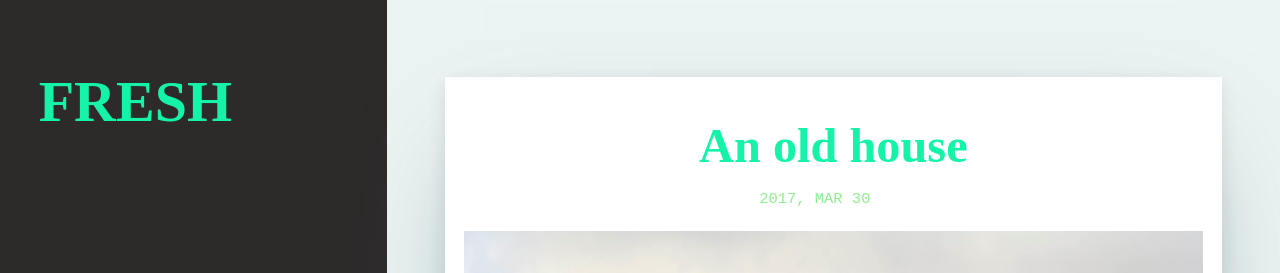
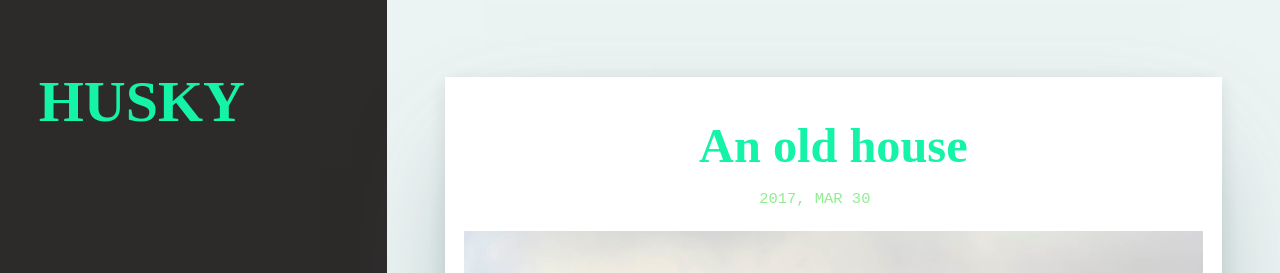
Before and after one commit to zywok/zywok.github.io, a Jekyll site: the page built from index.html, in a window 1280 px wide. Shown: the top 273 px of the page. Built offline with Jekyll 4.4.1, drawn with Linux system fonts in a browser that asks for light colours; some web fonts are replaced; the list of posts is cut into pages by our own code.

Commit message:
Update _config.yml

```diff
--- a/_config.yml
+++ b/_config.yml
@@ -1,22 +1,22 @@
 # Profile information
-name: Fresh
-title: Fresh - Free Jekyll Theme
+name: Husky
+title: Husky - Free Jekyll Theme
 description: > # this means to ignore newlines until "baseurl:"
   Write an awesome description for your new site here. You can edit this
   line in _config.yml. It will appear in your document head meta (for
   Google search results) and in your feed.xml site description.
 permalink: ':title/'
 baseurl: ""
-url: "artemsheludko.pw" # the base hostname & protocol for your site, e.g. http://example.com
+url: "https://zywok.github.io" # the base hostname & protocol for your site, e.g. http://example.com
 
 # Social
 facebook: #Add your Facebook
 twitter: #Add your Twitter
 google-plus: #Add your Google+
-github: #Add your Github
+github: zywok #Add your Github
 
 # Contact form
-email: #your-email@domain.com
+email: 11930204@mail.sustech.edu.cn #your-email@domain.com
 
 # Comments
 discus-identifier: # Add your Disqus identifier
```
